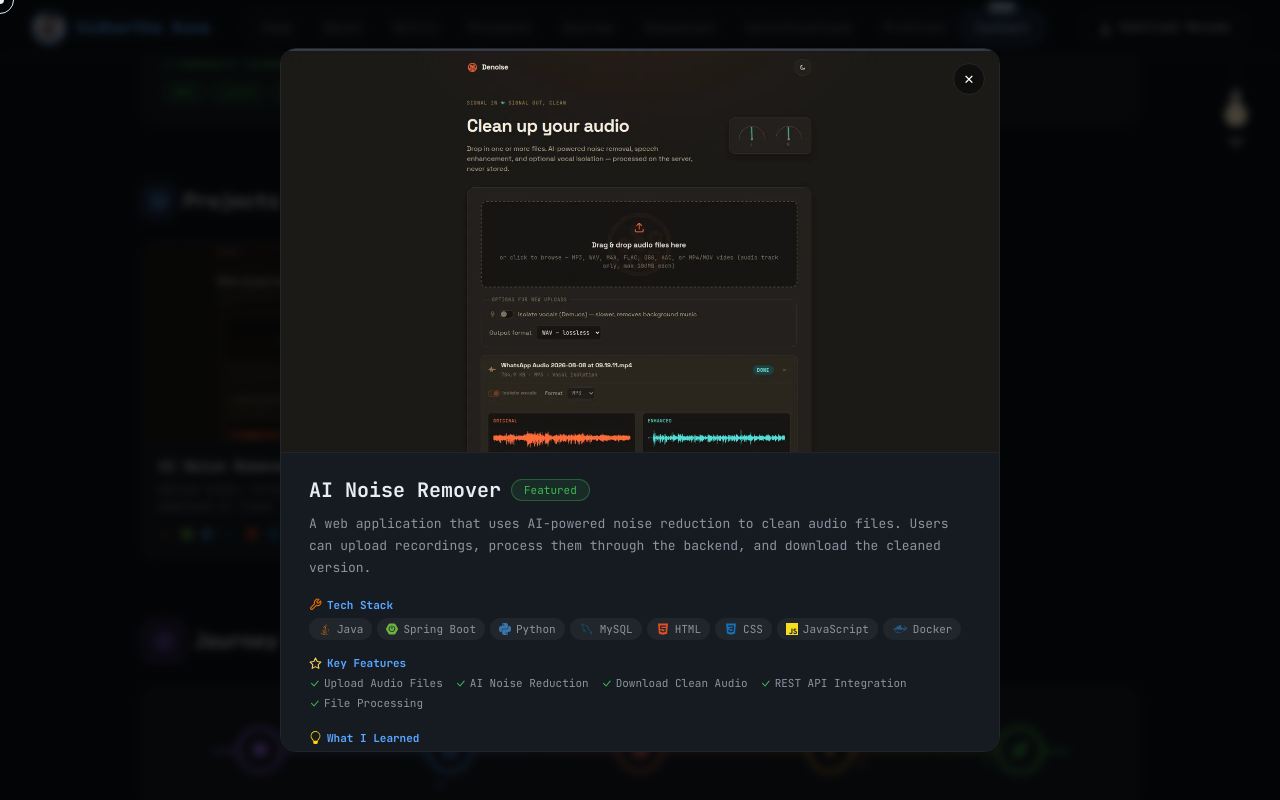
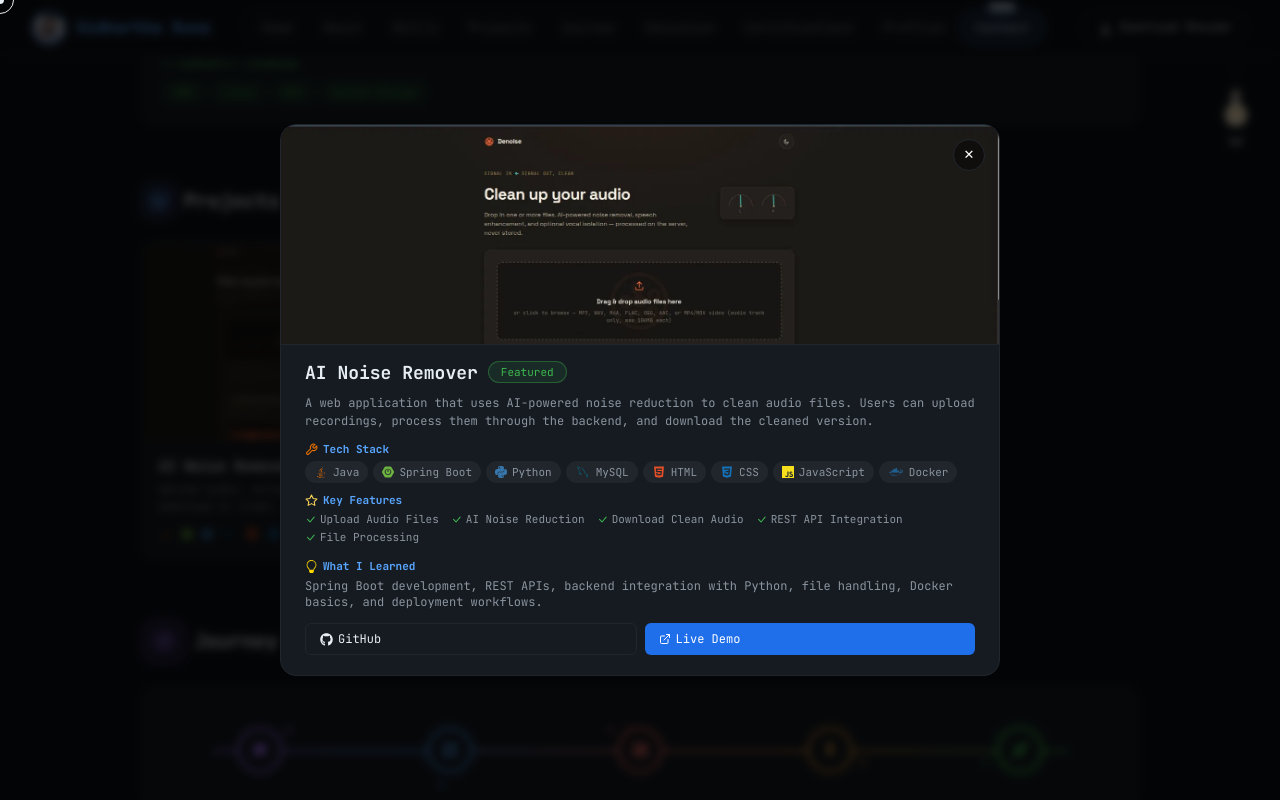
Before and after one commit to sidharthakuna/Portfolio, a React (Vite) app: page / in a window 1280 px wide. Both pictures are taken after a click on the button 302 px from the left and 1833 px from the top of the page. Shown: the part 1433-2233 px from the top of the page. Built offline with nearby package versions, Linux system fonts and the light colour scheme.

Commit message:
Update AI noise remover

```diff
--- a/src/Stylings/Projects.css
+++ b/src/Stylings/Projects.css
@@ -49,7 +49,7 @@
 .project-card:focus-visible {
   transform: translateY(-3px);
   border-color: var(--accent);
-  box-shadow: 0 0 20px rgba(var(--accent-rgb), 0.25);
+  box-shadow: 0 0 12px rgba(var(--accent-rgb), 0.15);
 }
 
 .project-card:focus-visible {
@@ -152,8 +152,10 @@
   border-radius: 16px;
   width: 100%;
   max-width: 720px;
-  max-height: 88vh;
-  overflow-y: auto;
+  max-height: 92vh;
+  overflow: hidden;
+  display: flex;
+  flex-direction: column;
   position: relative;
   animation: projDetailPop 0.25s ease;
 }
@@ -186,7 +188,9 @@
 
 .project-detail-image-wrap {
   width: 100%;
-  aspect-ratio: 16 / 9;
+  height: 30vh;
+  max-height: 220px;
+  flex-shrink: 0;
   overflow: hidden;
   background: var(--bg-primary);
   border-bottom: 1px solid var(--border-color);
@@ -201,7 +205,59 @@
 }
 
 .project-detail-body {
-  padding: 24px 28px 28px;
+  padding: 16px 24px 20px;
+  flex: 1;
+  min-height: 0;
+  overflow-y: auto;
+}
+
+/* Tighter spacing inside the modal only — the shared .proj-* /
+   .info-* / .stack-* classes below stay untouched for reuse
+   elsewhere, these overrides just compress this one context. */
+.project-detail-body .proj-title {
+  font-size: 18px;
+}
+
+.project-detail-body .proj-desc {
+  font-size: 12px;
+  line-height: 1.5;
+  margin-bottom: 10px;
+}
+
+.project-detail-body .stack-row {
+  margin-bottom: 8px;
+}
+
+.project-detail-header {
+  display: flex;
+  align-items: center;
+  gap: 10px;
+  margin-bottom: 10px;
+}
+
+.project-detail-section {
+  margin-bottom: 8px;
+}
+
+.project-detail-section-last {
+  margin-bottom: 12px;
+}
+
+.project-detail-actions {
+  display: flex;
+  gap: 8px;
+}
+
+.project-detail-body .info-label {
+  margin-bottom: 4px;
+}
+
+.project-detail-body .check-item {
+  margin-bottom: 3px;
+}
+
+.project-detail-body .info-val {
+  line-height: 1.4;
 }
 
 @keyframes projDetailFade {
@@ -317,11 +373,15 @@
     padding: 12px;
   }
 
-  .project-detail-body {
-    padding: 20px 18px 24px;
+  .project-detail-image-wrap {
+    height: 22vh;
   }
 
-  .proj-title {
-    font-size: 18px;
+  .project-detail-body {
+    padding: 14px 16px 16px;
+  }
+
+  .project-detail-body .proj-title {
+    font-size: 16px;
   }
 }
--- a/src/components/ProjectDetail.jsx
+++ b/src/components/ProjectDetail.jsx
@@ -17,7 +17,7 @@ function ProjectDetail({ isOpen, project, onClose }) {
         </div>
 
         <div className="project-detail-body">
-          <div style={{ display: "flex", alignItems: "center", gap: "10px", marginBottom: "10px" }}>
+          <div className="project-detail-header">
             <span className="proj-title">{project.title}</span>
             {project.featured && <span className="featured-badge">Featured</span>}
           </div>
@@ -25,7 +25,7 @@ function ProjectDetail({ isOpen, project, onClose }) {
           <p className="proj-desc">{project.description}</p>
 
           {/* TECH STACK */}
-          <div style={{ marginBottom: "12px" }}>
+          <div className="project-detail-section">
             <div className="info-label">
               <FiTool size={13} color="#E76F00" /> Tech Stack
             </div>
@@ -40,7 +40,7 @@ function ProjectDetail({ isOpen, project, onClose }) {
           </div>
 
           {/* FEATURES */}
-          <div style={{ marginBottom: "12px" }}>
+          <div className="project-detail-section">
             <div className="info-label">
               <FiStar size={13} color="#F7D358" /> Key Features
             </div>
@@ -57,7 +57,7 @@ function ProjectDetail({ isOpen, project, onClose }) {
           </div>
 
           {/* LEARNINGS */}
-          <div style={{ marginBottom: "20px" }}>
+          <div className="project-detail-section project-detail-section-last">
             <div className="info-label">
               <BsLightbulb size={13} color="#FFD700" /> What I Learned
             </div>
@@ -65,7 +65,7 @@ function ProjectDetail({ isOpen, project, onClose }) {
           </div>
 
           {/* BUTTONS */}
-          <div style={{ display: "flex", gap: "8px" }}>
+          <div className="project-detail-actions">
             {project.github && (
               <button
                 className="btn-outline"
```
